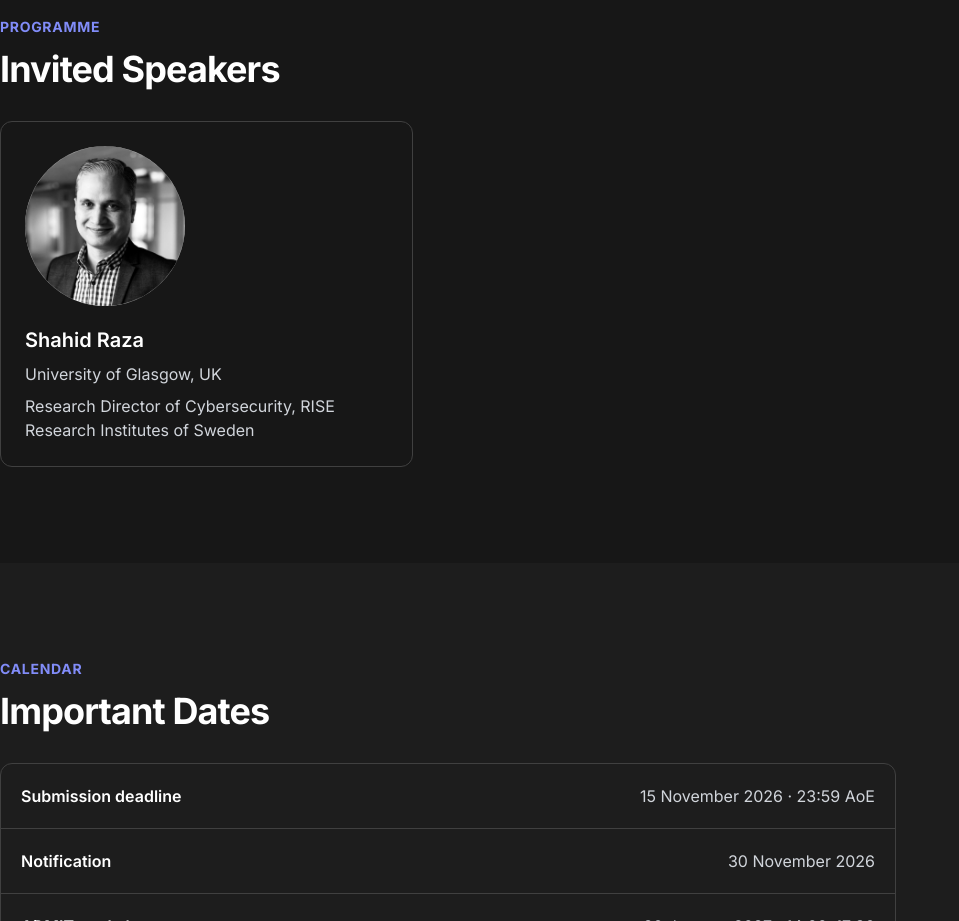
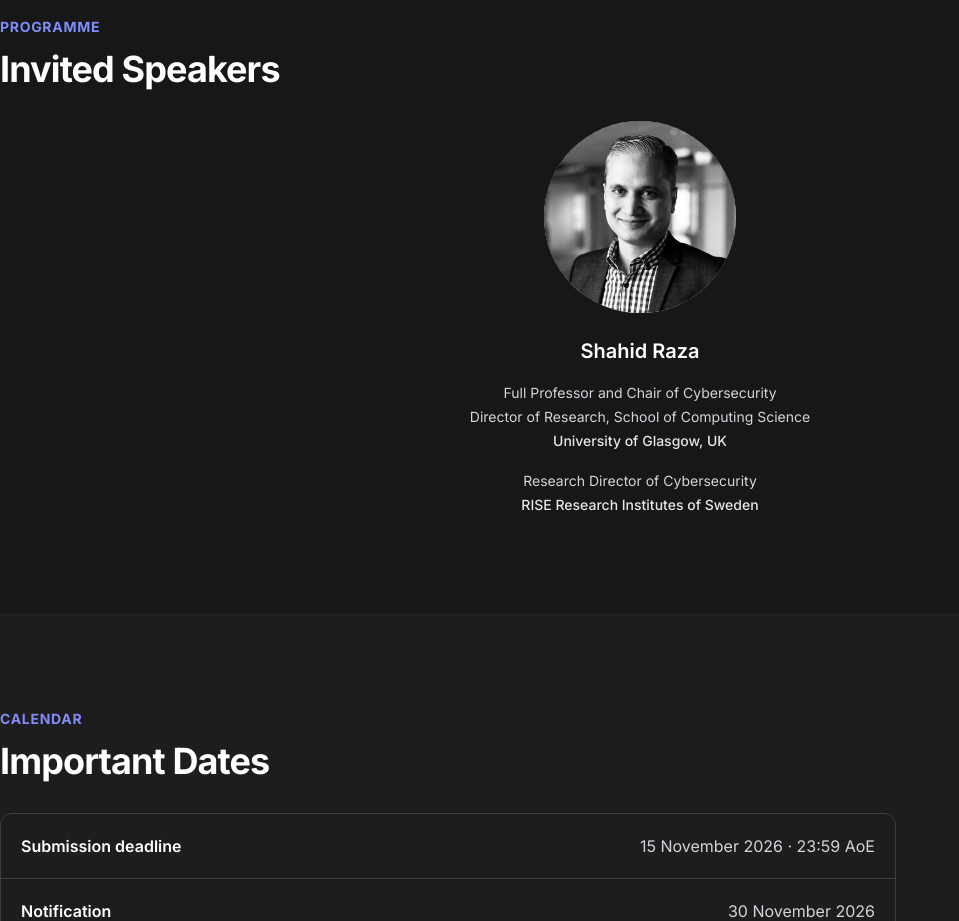
Before and after one commit to ADMIT-Workshop/admit-workshop.github.io, a Next.js app: page / in a window 1280 px wide. Shown: the part 1460-2381 px from the top of the page, without its empty margins (0-959 px from the left). Built offline with nearby package versions, Linux system fonts and the light colour scheme.

Commit message:
Complete speaker titles and center speaker layout

```diff
--- a/src/components/Speakers.tsx
+++ b/src/components/Speakers.tsx
@@ -13,19 +13,19 @@ export function Speakers() {
       {section.status === "tba" ? (
         <TbaNotice message={section.tbaMessage ?? "Speakers are forthcoming."} />
       ) : (
-        <div className="grid gap-5 sm:grid-cols-2 lg:grid-cols-3">
+        <div className="flex flex-wrap justify-center gap-12">
           {section.items.map((speaker) => (
             <article
               key={speaker.name}
-              className="rounded-xl border border-gray-200 p-6 dark:border-trueGray-700"
+              className="w-full max-w-md text-center"
             >
               {speaker.image && (
                 <Image
                   src={speaker.image}
                   alt={`Portrait of ${speaker.name}`}
-                  width={160}
-                  height={160}
-                  className="mb-5 h-40 w-40 rounded-full object-cover"
+                  width={192}
+                  height={192}
+                  className="mx-auto mb-6 h-48 w-48 rounded-full object-cover"
                 />
               )}
               <h3 className="text-xl font-semibold text-gray-900 dark:text-white">
@@ -45,10 +45,16 @@ export function Speakers() {
               {speaker.affiliations.map((affiliation) => (
                 <p
                   key={affiliation.name}
-                  className="mt-2 text-gray-600 dark:text-gray-300"
+                  className="mt-4 text-sm leading-6 text-gray-600 dark:text-gray-300"
                 >
-                  {affiliation.role && `${affiliation.role}, `}
-                  {affiliation.name}
+                  {affiliation.roles?.map((role) => (
+                    <span key={role} className="block">
+                      {role}
+                    </span>
+                  ))}
+                  <span className="block font-medium text-gray-800 dark:text-gray-200">
+                    {affiliation.name}
+                  </span>
                 </p>
               ))}
               {speaker.talkTitle && (
--- a/src/data/structured-data.ts
+++ b/src/data/structured-data.ts
@@ -79,6 +79,9 @@ export const workshopStructuredData = {
           "@type": "Person",
           name: speaker.name,
           url: speaker.href,
+          jobTitle: speaker.affiliations.flatMap(
+            (affiliation) => affiliation.roles ?? [],
+          ),
           ...(speaker.image && {
             image: new URL(speaker.image, siteUrl).href,
           }),
--- a/src/data/workshop.ts
+++ b/src/data/workshop.ts
@@ -43,7 +43,7 @@ export interface ImportantDate {
 
 export interface Speaker {
   name: string;
-  affiliations: { name: string; role?: string }[];
+  affiliations: { name: string; roles?: string[] }[];
   image?: string;
   talkTitle?: string;
   href?: string;
@@ -257,10 +257,16 @@ export const workshop: WorkshopData = {
         {
           name: "Shahid Raza",
           affiliations: [
-            { name: "University of Glasgow, UK" },
+            {
+              name: "University of Glasgow, UK",
+              roles: [
+                "Full Professor and Chair of Cybersecurity",
+                "Director of Research, School of Computing Science",
+              ],
+            },
             {
               name: "RISE Research Institutes of Sweden",
-              role: "Research Director of Cybersecurity",
+              roles: ["Research Director of Cybersecurity"],
             },
           ],
           image: "/images/speakers/shahid-raza.jpg",
```
Also changed, not shown: 1 other file (tests, documents, lock files or other folders).
